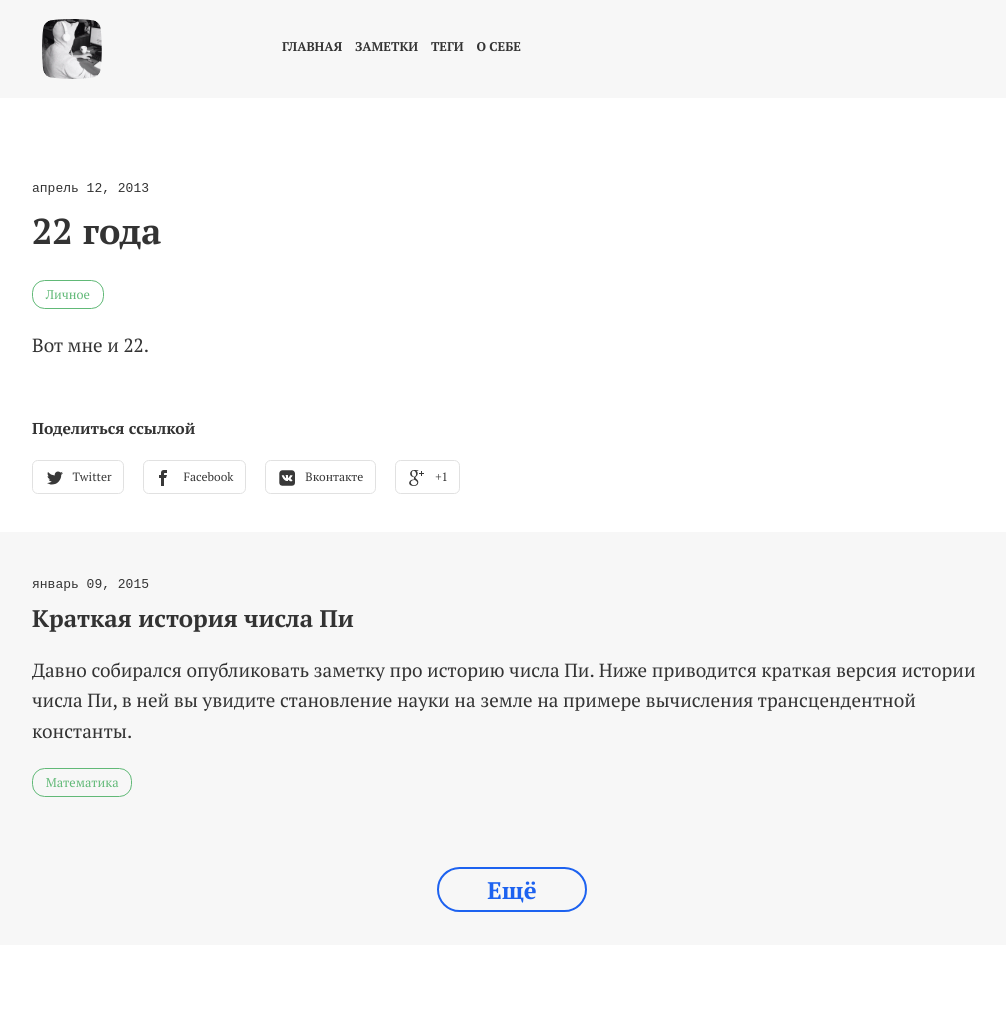
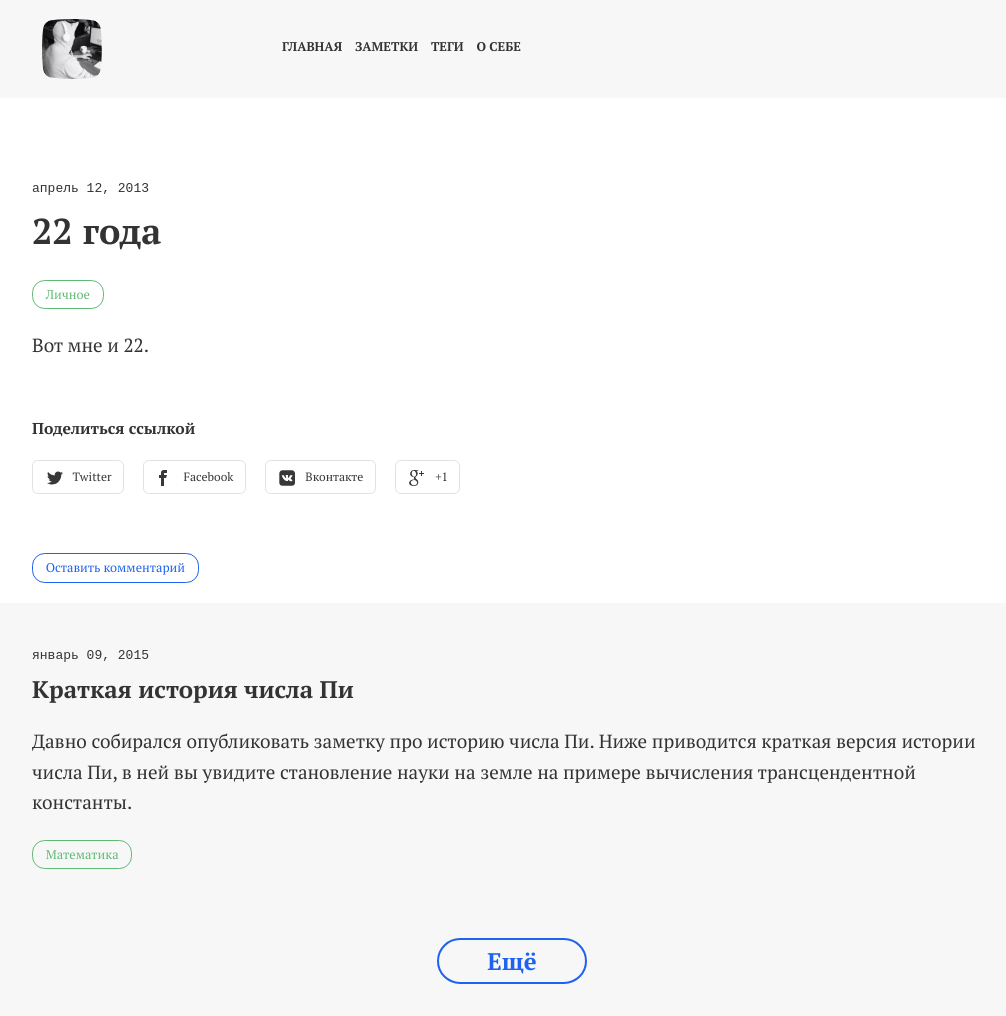
Before and after one commit to anna-vanlee/bizikov.ru, a Jekyll site: the page built from _posts/2013-04-12-22-goda.markdown, in a window 1280 px wide. Shown: the whole page, without its empty margins (128-1134 px from the left). Built offline with Jekyll 4.4.1, drawn with Linux system fonts in a browser that asks for light colours; before the commit the page ends 945 px from its top, so only the background shows below that; some of the changed lines change nothing that is shown.

Commit message:
Добавлена кнопка с комментариями

```diff
--- a/_includes/footer.html
+++ b/_includes/footer.html
@@ -2,6 +2,7 @@
 <a href="{{ site.social.google }}" rel="publisher" style="display: none"></a>
 <script type="text/javascript" src="{{ site.url }}/assets/js/folium.min.js"></script>
 <script type="text/javascript" src="{{ site.url }}/assets/js/thank.min.js"></script>
+<script type="text/javascript" src="{{ site.url }}/assets/js/disqus.js"></script>
 <script>
     (function(i,s,o,g,r,a,m){i['GoogleAnalyticsObject']=r;i[r]=i[r]||function(){
         (i[r].q=i[r].q||[]).push(arguments)},i[r].l=1*new Date();a=s.createElement(o),
--- a/_layouts/post.html
+++ b/_layouts/post.html
@@ -15,6 +15,14 @@
     </div>
 </article>
 
+<div class="comments">
+    <div class="container">
+        <div id="disqus_thread"></div>
+        <p><a id="showBtn" class="btn normal blue" href="#comments">Оставить комментарий</a></p>
+        <noscript>Please enable JavaScript to view the <a href="https://disqus.com/?ref_noscript">comments powered by Disqus.</a></noscript>
+    </div>
+</div>
+
 <aside class="more">
     <div class="index-container container">
         <ul class="post-main">{% for post in site.related_posts limit: 1 %}
--- /dev/null
+++ b/assets/js/disqus.js
@@ -0,0 +1,9 @@
+var btn = document.getElementById('showBtn');
+document.addEventListener('click', function () {
+    btn.style.display = 'none';
+    var dsq = document.createElement('script');
+    dsq.type = 'text/javascript';
+    dsq.async = true;
+    dsq.src = '//' + 'bizikov.disqus.com/embed.js';
+    (document.getElementsByTagName('head')[0] || document.getElementsByTagName('body')[0]).appendChild(dsq);
+});
```
